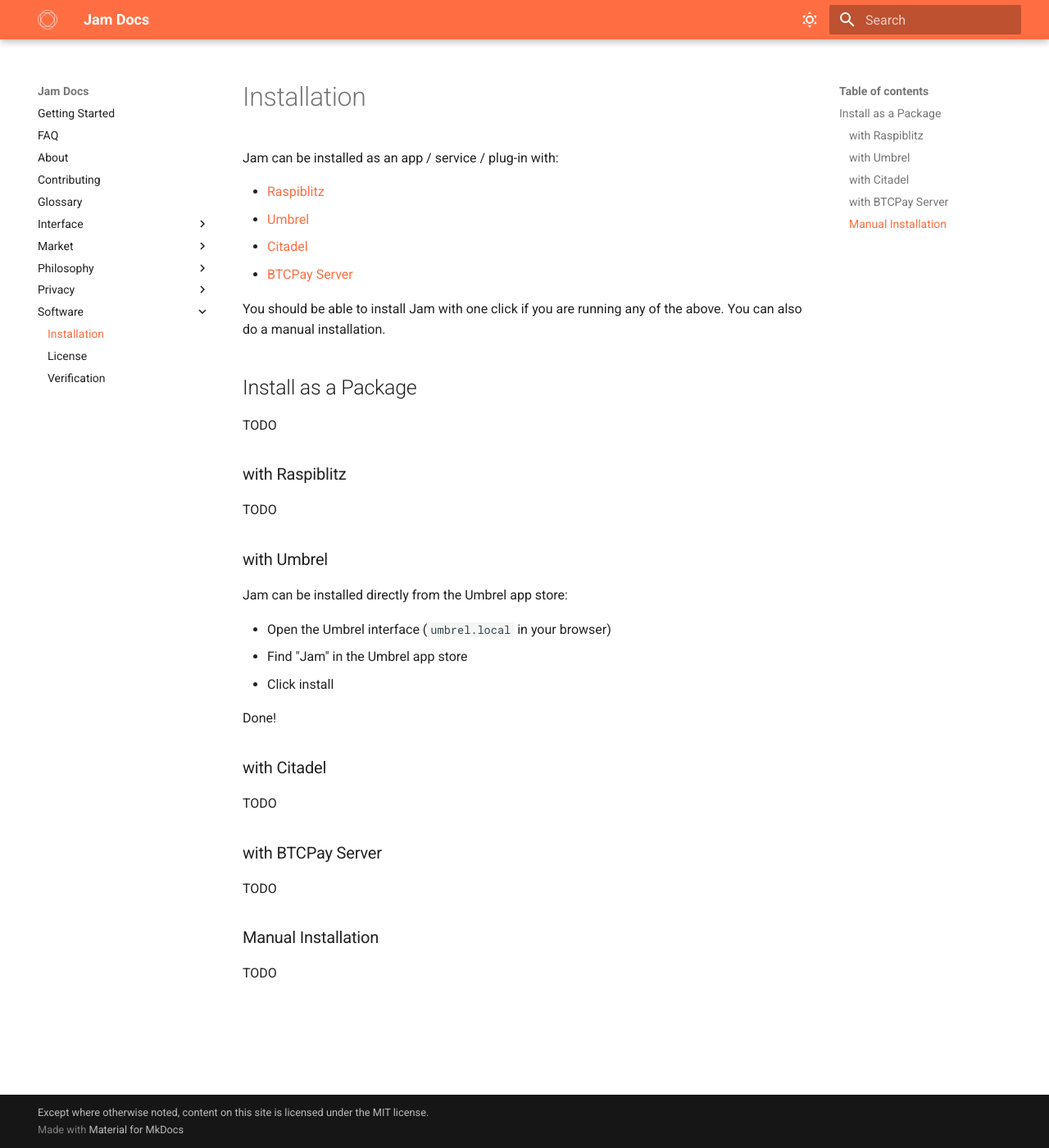
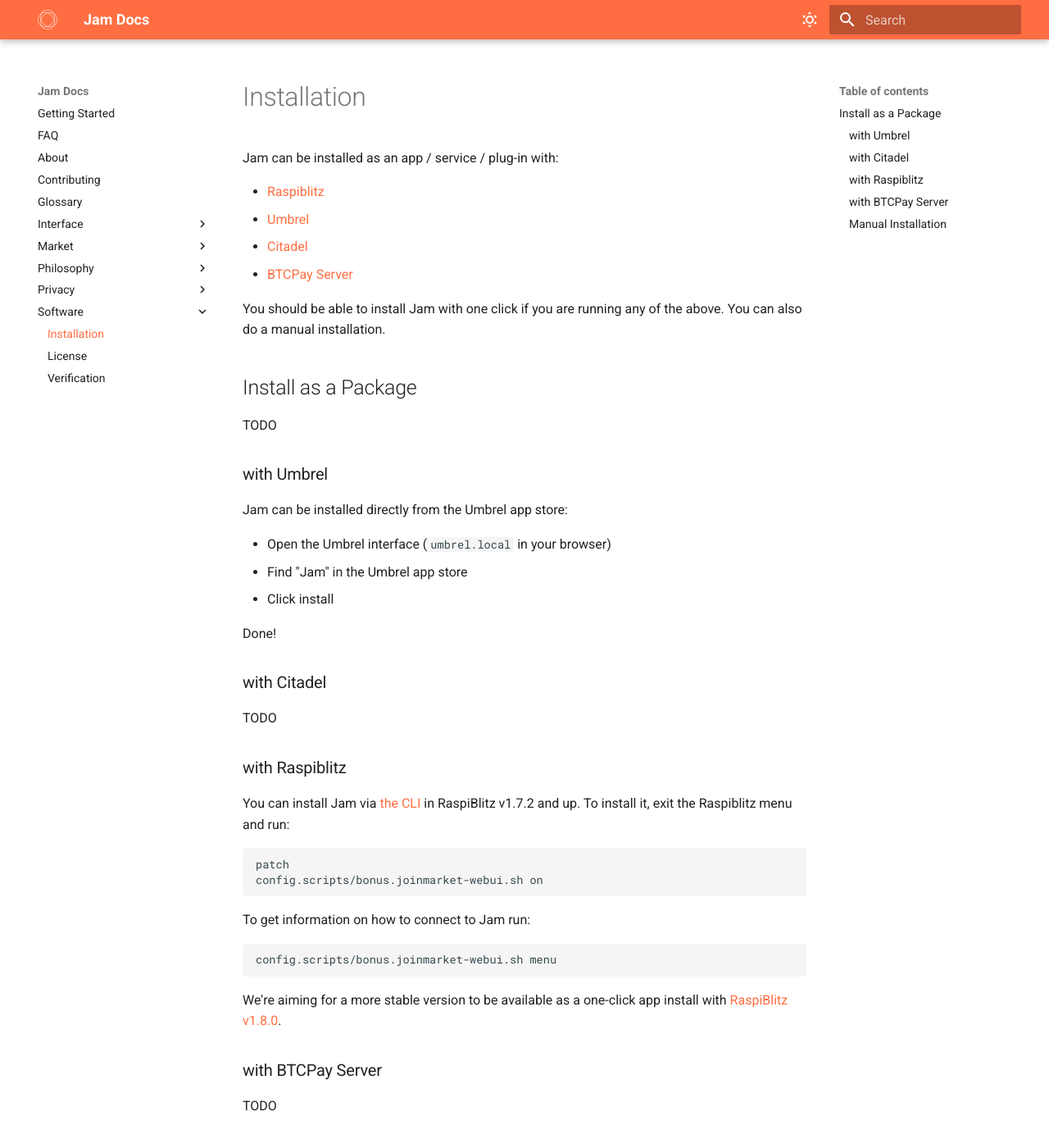
Before and after one commit to joinmarket-webui/jamdocs, an MkDocs documentation site: the page built from docs/software/installation.md, in a window 1280 px wide and 1400 px high. Shown: the whole window at 82% size. Built offline with MkDocs 1.6.1 and Material for MkDocs 9.7.7, drawn with Linux system fonts in a browser that asks for light colours; nearby versions of some CDN libraries.

Commit message:
docs(installation): Raspiblitz 1.7.2

````diff
--- a/docs/software/installation.md
+++ b/docs/software/installation.md
@@ -11,10 +11,6 @@
 above. You can also do a manual installation.
 
 ## Install as a Package
-
-TODO
-
-### with Raspiblitz
 
 TODO
 
@@ -32,6 +28,27 @@
 
 TODO
 
+### with Raspiblitz
+
+You can install Jam via [the
+CLI](https://github.com/rootzoll/raspiblitz/pull/2747) in RaspiBlitz v1.7.2 and
+up. To install it, exit the Raspiblitz menu and run:
+
+```sh
+patch
+config.scripts/bonus.joinmarket-webui.sh on
+```
+
+To get information on how to connect to Jam run:
+
+```sh
+config.scripts/bonus.joinmarket-webui.sh menu
+```
+
+We're aiming for a more stable version to be available as a one-click app
+install with [RaspiBlitz
+v1.8.0](https://github.com/rootzoll/raspiblitz/issues/2891).
+
 ### with BTCPay Server
 
 TODO
````
